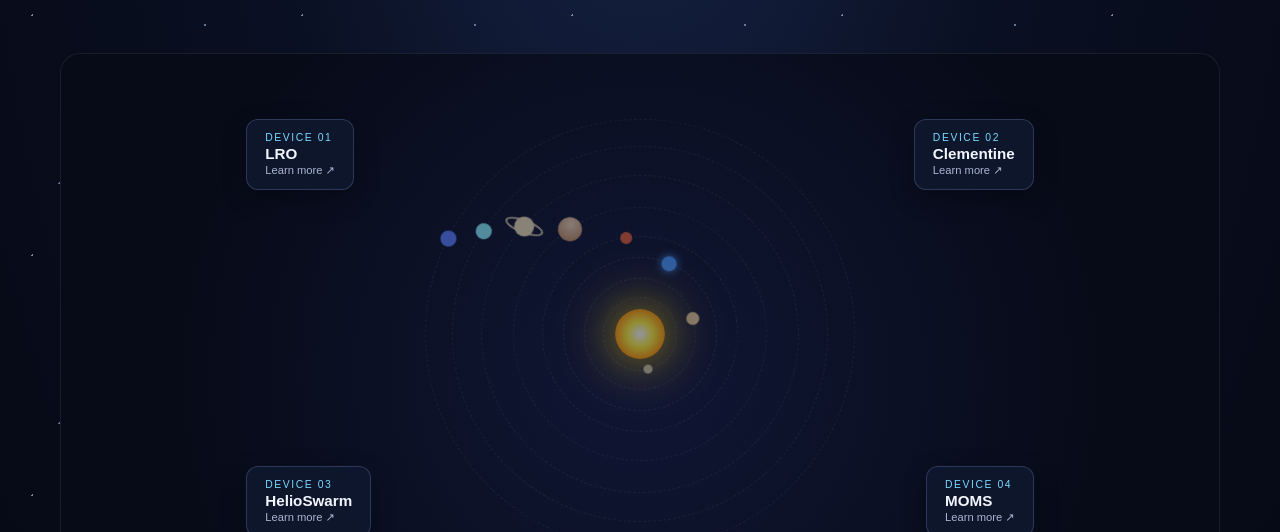
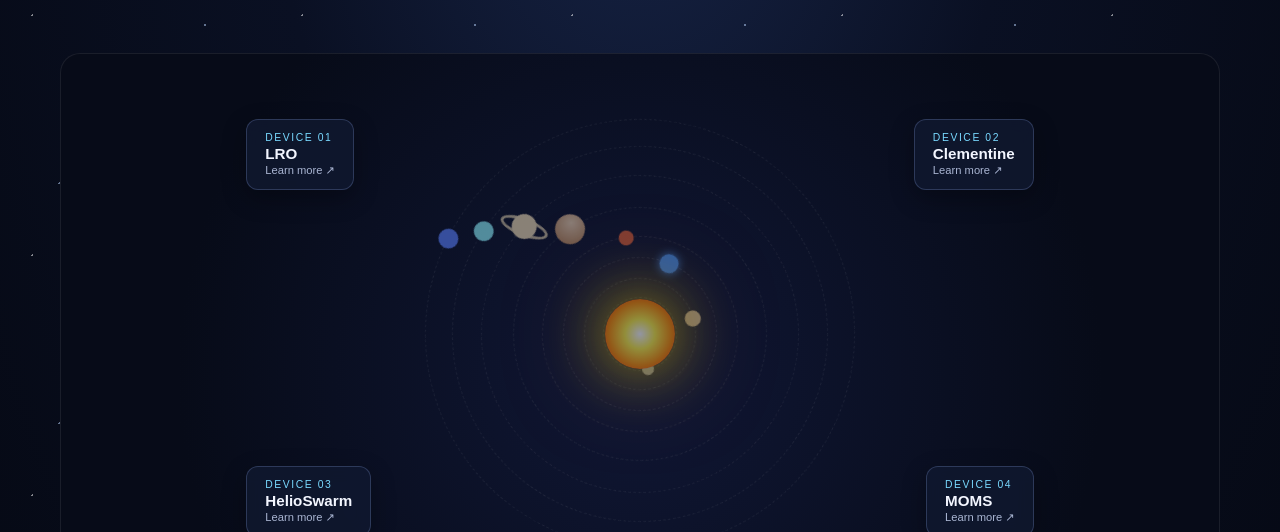
Before and after one commit to anc1dent/lunar-archive, a plain HTML site: page index.html in a window 1280 px wide. Shown: the part 268-800 px from the top of the page. Drawn offline with Linux system fonts and the light colour scheme.

Commit message:
Update style.css

```diff
--- a/css/style.css
+++ b/css/style.css
@@ -115,15 +115,14 @@ main {
 }
 
 .sun {
-  width: 50px;
-  height: 50px;
-  background: radial-gradient(circle, #ffffff 0%, #fff033 35%, #ff9900 70%, #ff3300 100%);
+  width: 70px;
+  height: 70px;
+  background: radial-gradient(circle, #ffffff 0%, #fff242 30%, #ff8c00 65%, #ff2200 100%);
   border-radius: 50%;
-  box-shadow: 0 0 45px rgba(255, 230, 0, 0.95), 0 0 80px rgba(255, 140, 0, 0.6);
+  box-shadow: 0 0 60px rgba(255, 230, 0, 1), 0 0 110px rgba(255, 120, 0, 0.7);
   position: absolute;
   z-index: 2;
 }
-
 .orbit {
   position: absolute;
   border: 1px dashed rgba(255, 255, 255, 0.14);
@@ -154,25 +153,26 @@ main {
   transform: translate(-50%, -50%);
 }
 
-.planet.mercury { width: 9px;  height: 9px;  background: #c2c2c2; }
-.planet.venus   { width: 13px; height: 13px; background: #e8cca1; }
-.planet.earth   { width: 15px; height: 15px; background: #4b9aff; box-shadow: 0 0 8px #4b9aff; }
-.planet.mars    { width: 12px; height: 12px; background: #e06038; }
-.planet.jupiter { width: 24px; height: 24px; background: radial-gradient(circle at 35% 35%, #f0d4b4, #b57c4c); }
-.planet.saturn  { width: 20px; height: 20px; background: #f0deb8; }
+/* Збільшені розміри планет */
+.planet.mercury { width: 12px; height: 12px; background: #c2c2c2; }
+.planet.venus   { width: 16px; height: 16px; background: #e8cca1; }
+.planet.earth   { width: 19px; height: 19px; background: #4b9aff; box-shadow: 0 0 10px #4b9aff; }
+.planet.mars    { width: 15px; height: 15px; background: #e06038; }
+.planet.jupiter { width: 30px; height: 30px; background: radial-gradient(circle at 35% 35%, #f0d4b4, #b57c4c); }
+.planet.saturn  { width: 25px; height: 25px; background: #f0deb8; }
 .planet.saturn::after {
   content: "";
   position: absolute;
   top: 50%;
   left: 50%;
-  width: 36px;
-  height: 10px;
-  border: 2.5px solid rgba(240, 222, 184, 0.85);
+  width: 44px;
+  height: 12px;
+  border: 3px solid rgba(240, 222, 184, 0.85);
   border-radius: 50%;
   transform: translate(-50%, -50%) rotate(-22deg);
 }
-.planet.uranus  { width: 16px; height: 16px; background: #8cf0fc; }
-.planet.neptune { width: 16px; height: 16px; background: #5c82ff; }
+.planet.uranus  { width: 20px; height: 20px; background: #8cf0fc; }
+.planet.neptune { width: 20px; height: 20px; background: #5c82ff; }
 @keyframes spin {
   from { transform: rotate(0deg); }
   to { transform: rotate(360deg); }
```
